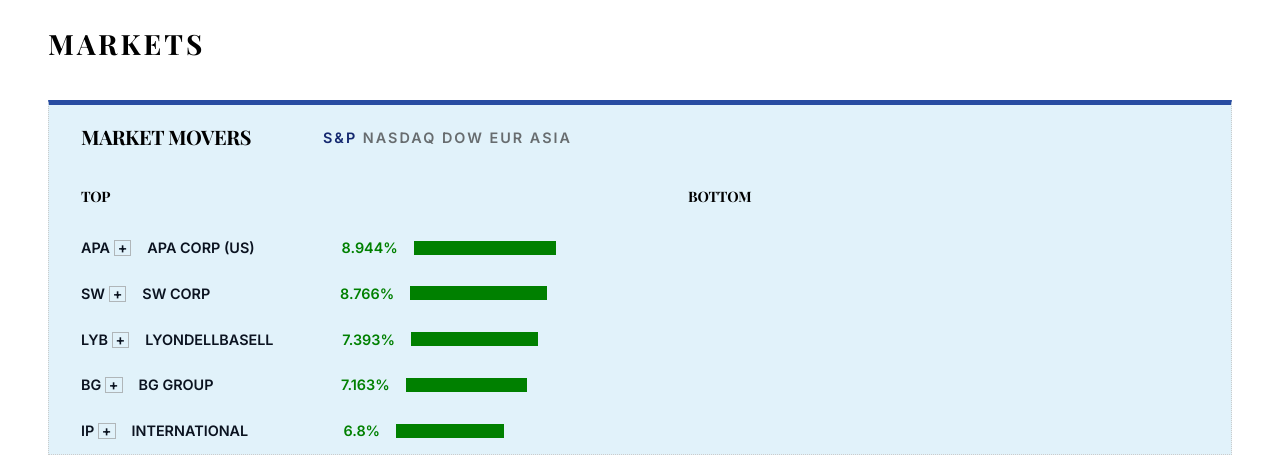
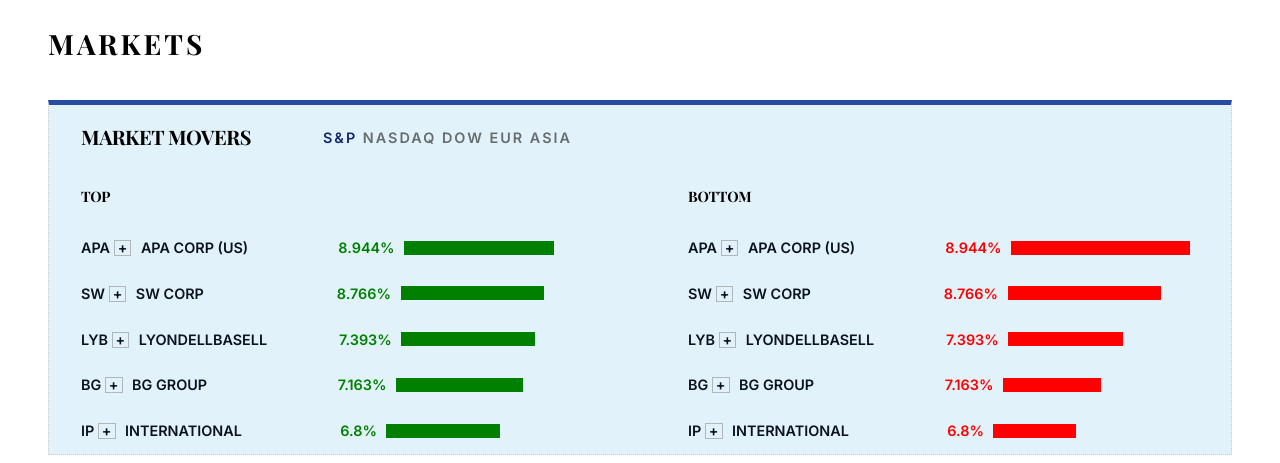
Before and after one commit to jzhang522/SSDP-2850-0-A04, a plain HTML site: page index.html in a window 1280 px wide. Shown: the part 872-1335 px from the top of the page. Drawn offline with nearby package versions, Linux system fonts and the light colour scheme.

Commit message:
Added second part -bootom- of the markets

```diff
--- a/index.html
+++ b/index.html
@@ -562,6 +562,41 @@
                 </div>
                 <div class="chart-bottom">
                     <h4>Bottom</h4>
+                    <div class="market-item">
+                        <p>apa <span class="plus">+</span></p>
+                        <p>Apa Corp (US)</p>
+                        <p class="market-red">8.944%</p>
+                        <div class="market-bar"> <div class="red-bar">
+                        </div></div>
+                    </div>
+                    <div class="market-item">
+                        <p>sw <span class="plus">+</span></p>
+                        <p>Sw Corp</p>
+                        <p class="market-red">8.766%</p>
+                        <div class="market-bar"> <div class="red-bar">
+                        </div></div>
+                    </div>
+                    <div class="market-item">
+                        <p>Lyb <span class="plus">+</span></p>
+                        <p>LyondellBasell</p>
+                        <p class="market-red">7.393%</p>
+                        <div class="market-bar"> <div class="red-bar">
+                        </div></div>
+                    </div>
+                    <div class="market-item">
+                        <p>bg <span class="plus">+</span></p>
+                        <p>BG Group</p>
+                        <p class="market-red">7.163%</p>
+                        <div class="market-bar"> <div class="red-bar">
+                        </div></div>
+                    </div>
+                    <div class="market-item">
+                        <p>ip <span class="plus">+</span></p>
+                        <p>International</p>
+                        <p class="market-red">6.8%</p>
+                        <div class="market-bar"> <div class="red-bar">
+                        </div></div>
+                    </div>
                 </div>
             </div>
         </div>
--- a/styles/slider.css
+++ b/styles/slider.css
@@ -1,4 +1,5 @@
 /* Banner Container */
+@import url(/styles/index.css);
 .banner{
   margin: clamp(1rem, 3vw, 3rem) ;
   display : grid;
@@ -8,6 +9,7 @@
   max-height: clamp(400px, 55vh, 800px);
   overflow:hidden;
   align-items: stretch;
+  background-color: var();
 }
 
 /* Slider */
@@ -322,16 +324,17 @@
 .market-item{
   display: grid;
   grid-template-columns: max-content 1fr max-content 1fr;
-  column-gap: 1rem;
-  /* justify-self: start; */
+  column-gap: 0.6rem;
   align-items: center;
 }
 
 .market-green{
   color: green;
 }
+.market-red{
+  color: red;
+}
 .market-bar{
-
   height: 14px;
   justify-content: center;
   align-items: center;
@@ -341,10 +344,21 @@
   background-color: green;
   width: 80%;
 }
+.red-bar{
+  background-color: red;
+  height: 100%;
+  width: 95%;
+}
+
 .chart-top .market-item:nth-of-type(2) .bar { width: 75%; }
 .chart-top .market-item:nth-of-type(3) .bar { width: 70%; }
 .chart-top .market-item:nth-of-type(4) .bar { width: 65%; }
 .chart-top .market-item:nth-of-type(5) .bar { width: 55%; }
+
+.chart-bottom .market-item:nth-of-type(2) .red-bar { width: 80%; }
+.chart-bottom .market-item:nth-of-type(3) .red-bar { width: 60%; }
+.chart-bottom .market-item:nth-of-type(4) .red-bar { width: 50%; }
+.chart-bottom .market-item:nth-of-type(5) .red-bar { width: 40%; }
 .market-item p:first-child{
   white-space: nowrap;
 }
```
